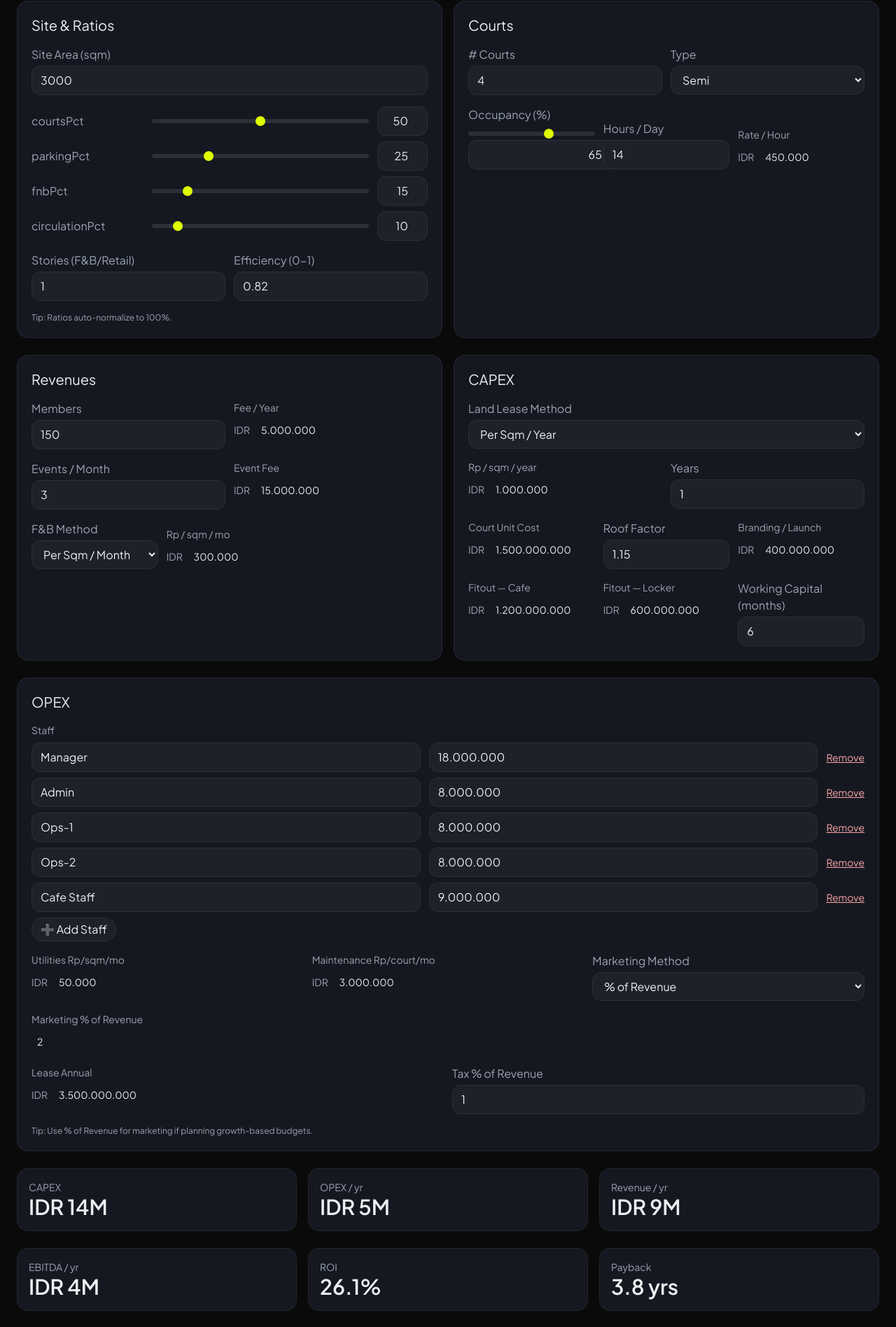
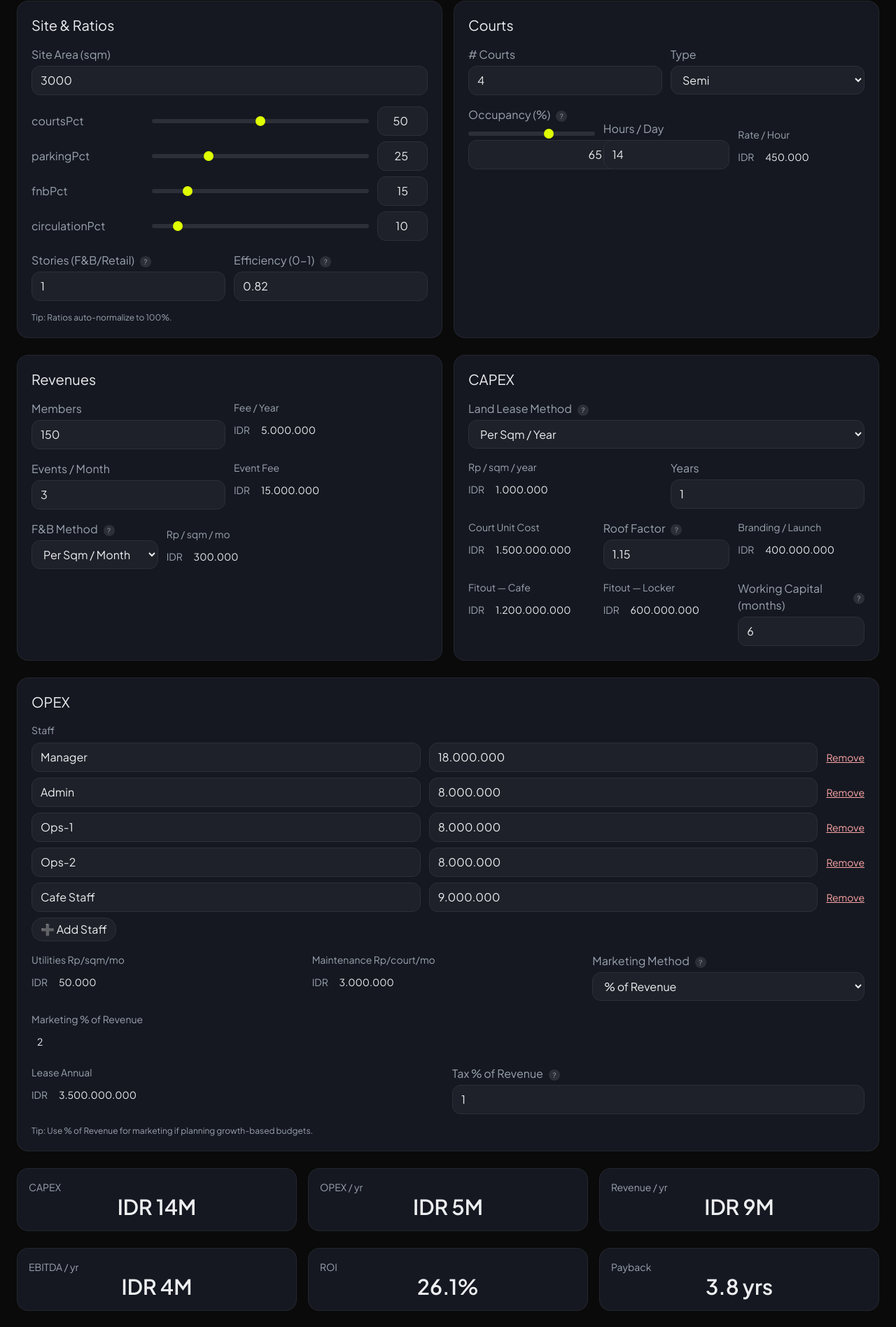
Before and after one commit to spotty21201/padeljkt_sept05, a Next.js app: page /simulator/1 in a window 1280 px wide. Shown: the part 314-2210 px from the top of the page at 70% size. Built offline with nearby package versions, Linux system fonts and the light colour scheme.

Commit message:
ux: add HelpTooltip with microcopy; improve input focus ring; center KPI values; refine labels; numeric inputs retained

```diff
--- a/app/simulator/[projectId]/page.tsx
+++ b/app/simulator/[projectId]/page.tsx
@@ -77,30 +77,30 @@ export default function SimulatorPage(){
       <div className="px-6 grid md:grid-cols-3 gap-4">
         <div className="card p-4">
           <div className="text-sm text-muted-300">CAPEX</div>
-          <div className="text-3xl font-semibold">{formatIDRShort(Math.round(results.capex))}</div>
+          <div className="text-3xl font-semibold text-center">{formatIDRShort(Math.round(results.capex))}</div>
         </div>
         <div className="card p-4">
           <div className="text-sm text-muted-300">OPEX / yr</div>
-          <div className="text-3xl font-semibold">{formatIDRShort(Math.round(results.opex))}</div>
+          <div className="text-3xl font-semibold text-center">{formatIDRShort(Math.round(results.opex))}</div>
         </div>
         <div className="card p-4">
           <div className="text-sm text-muted-300">Revenue / yr</div>
-          <div className="text-3xl font-semibold">{formatIDRShort(Math.round(results.revenue))}</div>
+          <div className="text-3xl font-semibold text-center">{formatIDRShort(Math.round(results.revenue))}</div>
         </div>
       </div>
 
       <div className="px-6 grid md:grid-cols-3 gap-4">
         <div className="card p-4">
           <div className="text-sm text-muted-300">EBITDA / yr</div>
-          <div className="text-3xl font-semibold">{formatIDRShort(Math.round(results.ebitda))}</div>
+          <div className="text-3xl font-semibold text-center">{formatIDRShort(Math.round(results.ebitda))}</div>
         </div>
         <div className="card p-4">
           <div className="text-sm text-muted-300">ROI</div>
-          <div className="text-3xl font-semibold">{(results.roi*100).toFixed(1)}%</div>
+          <div className="text-3xl font-semibold text-center">{(results.roi*100).toFixed(1)}%</div>
         </div>
         <div className="card p-4">
           <div className="text-sm text-muted-300">Payback</div>
-          <div className="text-3xl font-semibold">{Number.isFinite(results.paybackYears) ? results.paybackYears.toFixed(1) : "∞"} yrs</div>
+          <div className="text-3xl font-semibold text-center">{Number.isFinite(results.paybackYears) ? results.paybackYears.toFixed(1) : "∞"} yrs</div>
         </div>
       </div>
 
--- /dev/null
+++ b/components/HelpTooltip.tsx
@@ -0,0 +1,21 @@
+"use client";
+import { useState } from "react";
+
+export function HelpTooltip({ text }:{ text:string }){
+  const [open, setOpen] = useState(false);
+  return (
+    <span className="relative inline-block align-middle" onMouseEnter={()=> setOpen(true)} onMouseLeave={()=> setOpen(false)}>
+      <span
+        className="ml-2 inline-flex items-center justify-center w-4 h-4 rounded-full text-[10px] bg-white/10 text-muted-300 cursor-help"
+        aria-label={text}
+      >
+        ?
+      </span>
+      {open && (
+        <span className="absolute z-10 top-full mt-2 w-64 text-xs leading-snug p-2 rounded bg-ink-700/95 border border-white/10 text-muted-300 shadow-lg">
+          {text}
+        </span>
+      )}
+    </span>
+  );
+}
--- a/components/forms/CapexForm.tsx
+++ b/components/forms/CapexForm.tsx
@@ -1,6 +1,7 @@
 "use client";
 import type { Scenario } from "@/lib/types";
 import { MoneyInput } from "@/components/inputs/MoneyInput";
+import { HelpTooltip } from "@/components/HelpTooltip";
 
 export function CapexForm({ scenario, onPatch }:{ scenario: Scenario; onPatch:(p:Partial<Scenario>)=>void }){
   const cx = scenario.capex;
@@ -9,7 +10,7 @@ export function CapexForm({ scenario, onPatch }:{ scenario: Scenario; onPatch:(p
     <div className="card p-5 space-y-4">
       <h3 className="text-xl">CAPEX</h3>
       <label className="block text-base">
-        <span className="text-muted-300">Land Lease Method</span>
+        <span className="text-muted-300 inline-flex items-center">Land Lease Method <HelpTooltip text="Choose a flat upfront lease or a per-sqm per-year basis with years." /></span>
         <select className="w-full mt-1 select" value={(cx.landLease as any).method}
           onChange={e=> {
             const method = e.currentTarget.value as "perSqm"|"flat";
@@ -37,7 +38,7 @@ export function CapexForm({ scenario, onPatch }:{ scenario: Scenario; onPatch:(p
       <div className="grid md:grid-cols-3 gap-3">
         <MoneyInput label="Court Unit Cost" value={cx.courtUnitCost} onChange={(v)=> set({ courtUnitCost: v })} />
         <label className="block text-base">
-          <span className="text-muted-300">Roof Factor</span>
+          <span className="text-muted-300 inline-flex items-center">Roof Factor <HelpTooltip text="Multiplier for semi/indoor structures vs outdoor (e.g., 1.0 outdoor, 1.15 semi, 1.35 indoor)." /></span>
           <input type="number" step="0.01" className="w-full mt-1 input" value={cx.roofFactor}
             onChange={e=> set({ roofFactor: Number(e.currentTarget.value || 1) })} />
         </label>
@@ -48,7 +49,7 @@ export function CapexForm({ scenario, onPatch }:{ scenario: Scenario; onPatch:(p
         <MoneyInput label="Fitout — Cafe" value={cx.fitout.cafe} onChange={(v)=> set({ fitout: { ...cx.fitout, cafe: v } })} />
         <MoneyInput label="Fitout — Locker" value={cx.fitout.locker} onChange={(v)=> set({ fitout: { ...cx.fitout, locker: v } })} />
         <label className="block text-base">
-          <span className="text-muted-300">Working Capital (months)</span>
+          <span className="text-muted-300 inline-flex items-center">Working Capital (months) <HelpTooltip text="Months of operating expenses to cover at launch." /></span>
           <input type="number" className="w-full mt-1 input" value={cx.workingCapitalMonths}
             onChange={e=> set({ workingCapitalMonths: Number(e.currentTarget.value || 0) })} />
         </label>
--- a/components/forms/CourtsForm.tsx
+++ b/components/forms/CourtsForm.tsx
@@ -1,6 +1,7 @@
 "use client";
 import type { Scenario } from "@/lib/types";
 import { MoneyInput } from "@/components/inputs/MoneyInput";
+import { HelpTooltip } from "@/components/HelpTooltip";
 
 export function CourtsForm({ scenario, onPatch }:{ scenario: Scenario; onPatch:(p:Partial<Scenario>)=>void }){
   const c = scenario.courts;
@@ -27,7 +28,7 @@ export function CourtsForm({ scenario, onPatch }:{ scenario: Scenario; onPatch:(
 
       <div className="grid md:grid-cols-3 gap-3 items-end">
         <label className="block text-base">
-          <span className="text-muted-300">Occupancy (%)</span>
+          <span className="text-muted-300 inline-flex items-center">Occupancy (%) <HelpTooltip text="Percent of hours booked during operating day. Below 50% is typically risky." /></span>
           <input type="range" min={0} max={100} className="w-full mt-1" value={c.occupancyPct}
             onChange={e=> onPatch({ courts: { ...c, occupancyPct: Number(e.currentTarget.value) } })} />
           <input type="number" className="input text-right" value={c.occupancyPct}
--- a/components/forms/OpexForm.tsx
+++ b/components/forms/OpexForm.tsx
@@ -1,6 +1,7 @@
 "use client";
 import type { Scenario } from "@/lib/types";
 import { MoneyInput } from "@/components/inputs/MoneyInput";
+import { HelpTooltip } from "@/components/HelpTooltip";
 
 export function OpexForm({ scenario, onPatch }:{ scenario: Scenario; onPatch:(p:Partial<Scenario>)=>void }){
   const ox = scenario.opex;
@@ -37,7 +38,7 @@ export function OpexForm({ scenario, onPatch }:{ scenario: Scenario; onPatch:(p:
         <MoneyInput label="Utilities Rp/sqm/mo" value={ox.utilitiesRpPerSqmPerMonth} onChange={(v)=> set({ utilitiesRpPerSqmPerMonth: v })} />
         <MoneyInput label="Maintenance Rp/court/mo" value={ox.maintenanceRpPerCourtPerMonth} onChange={(v)=> set({ maintenanceRpPerCourtPerMonth: v })} />
         <label className="block text-base">
-          <span className="text-muted-300">Marketing Method</span>
+          <span className="text-muted-300 inline-flex items-center">Marketing Method <HelpTooltip text="Use a flat annual budget or tie spend as % of revenue (e.g., 2%)." /></span>
           <select className="w-full mt-1 select" value={(ox.marketing as any).method}
             onChange={e=>{
               const method = e.currentTarget.value as "flat"|"pctRevenue";
@@ -63,7 +64,7 @@ export function OpexForm({ scenario, onPatch }:{ scenario: Scenario; onPatch:(p:
       <div className="grid md:grid-cols-2 gap-3">
         <MoneyInput label="Lease Annual" value={ox.leaseAnnual || 0} onChange={(v)=> set({ leaseAnnual: v })} />
         <label className="block text-base">
-          <span className="text-muted-300">Tax % of Revenue</span>
+          <span className="text-muted-300 inline-flex items-center">Tax % of Revenue <HelpTooltip text="Estimate taxes as a percent of gross revenue." /></span>
           <input type="number" min={0} max={100} className="w-full mt-1 input" value={ox.taxPct || 0}
             onChange={e=> set({ taxPct: Number(e.currentTarget.value || 0) })} />
         </label>
--- a/components/forms/RevenueForm.tsx
+++ b/components/forms/RevenueForm.tsx
@@ -1,6 +1,7 @@
 "use client";
 import type { Scenario } from "@/lib/types";
 import { MoneyInput } from "@/components/inputs/MoneyInput";
+import { HelpTooltip } from "@/components/HelpTooltip";
 
 export function RevenueForm({ scenario, onPatch }:{ scenario: Scenario; onPatch:(p:Partial<Scenario>)=>void }){
   const rev = scenario.rev;
@@ -28,7 +29,7 @@ export function RevenueForm({ scenario, onPatch }:{ scenario: Scenario; onPatch:
 
       <div className="grid md:grid-cols-3 gap-3 items-end">
         <label className="block text-base">
-          <span className="text-muted-300">F&B Method</span>
+          <span className="text-muted-300 inline-flex items-center">F&B Method <HelpTooltip text="Choose between revenue per sqm per month or a % of visitor ticket spend." /></span>
           <select className="w-full mt-1 select" value={(rev.fnb as any).method}
             onChange={e=> {
               const method = e.currentTarget.value as "perSqm"|"perVisitorPct";
--- a/components/forms/SiteForm.tsx
+++ b/components/forms/SiteForm.tsx
@@ -1,6 +1,7 @@
 "use client";
 import { RatioSliders } from "@/components/inputs/RatioSliders";
 import type { Scenario } from "@/lib/types";
+import { HelpTooltip } from "@/components/HelpTooltip";
 
 export function SiteForm({ scenario, onPatch }:{ scenario: Scenario; onPatch:(p:Partial<Scenario>)=>void }){
   const r = scenario.ratios;
@@ -17,12 +18,12 @@ export function SiteForm({ scenario, onPatch }:{ scenario: Scenario; onPatch:(p:
 
       <div className="grid grid-cols-2 gap-3">
         <label className="block text-base">
-          <span className="text-muted-300">Stories (F&B/Retail)</span>
+          <span className="text-muted-300 inline-flex items-center">Stories (F&B/Retail) <HelpTooltip text="Floors for F&B/Retail footprint. More stories increase GFA." /></span>
           <input type="number" className="w-full mt-1 input" value={r.stories}
             onChange={e=> onPatch({ ratios: { ...r, stories: Number(e.currentTarget.value || 0) } })} />
         </label>
         <label className="block text-base">
-          <span className="text-muted-300">Efficiency (0-1)</span>
+          <span className="text-muted-300 inline-flex items-center">Efficiency (0-1) <HelpTooltip text="Net:gross ratio for F&B/Retail GFA. 0.8 is typical." /></span>
           <input type="number" step="0.01" className="w-full mt-1 input" value={r.efficiency}
             onChange={e=> onPatch({ ratios: { ...r, efficiency: Number(e.currentTarget.value || 0) } })} />
         </label>
--- a/styles/theme.css
+++ b/styles/theme.css
@@ -41,6 +41,7 @@ html, body { background: var(--ink-900); color: var(--text-100); }
   color: var(--text-100);
   padding: 0.5rem 0.75rem;
 }
+.input:focus, .select:focus { outline: none; box-shadow: 0 0 0 2px rgba(223,255,0,0.35); border-color: rgba(223,255,0,0.55); }
 
 /* Range slider styling */
 input[type="range"] { -webkit-appearance: none; width: 100%; background: transparent; }
```
